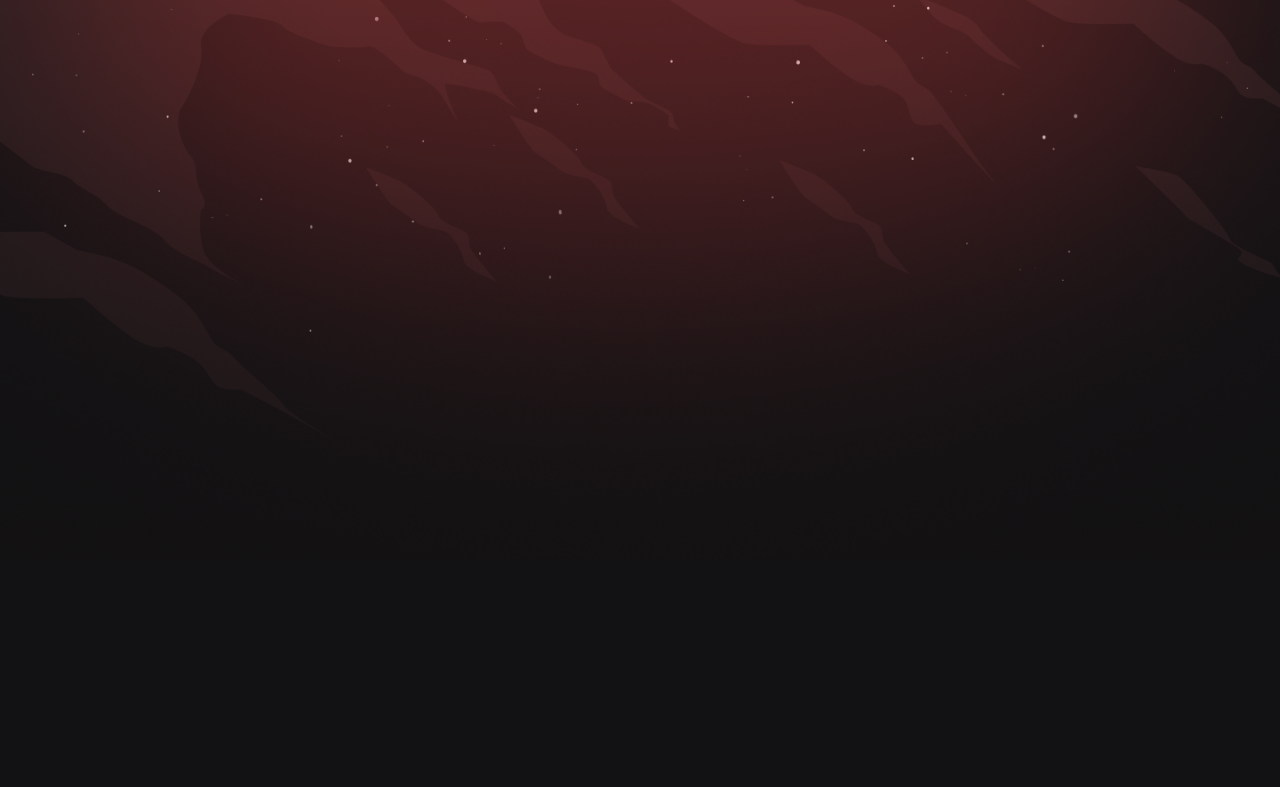
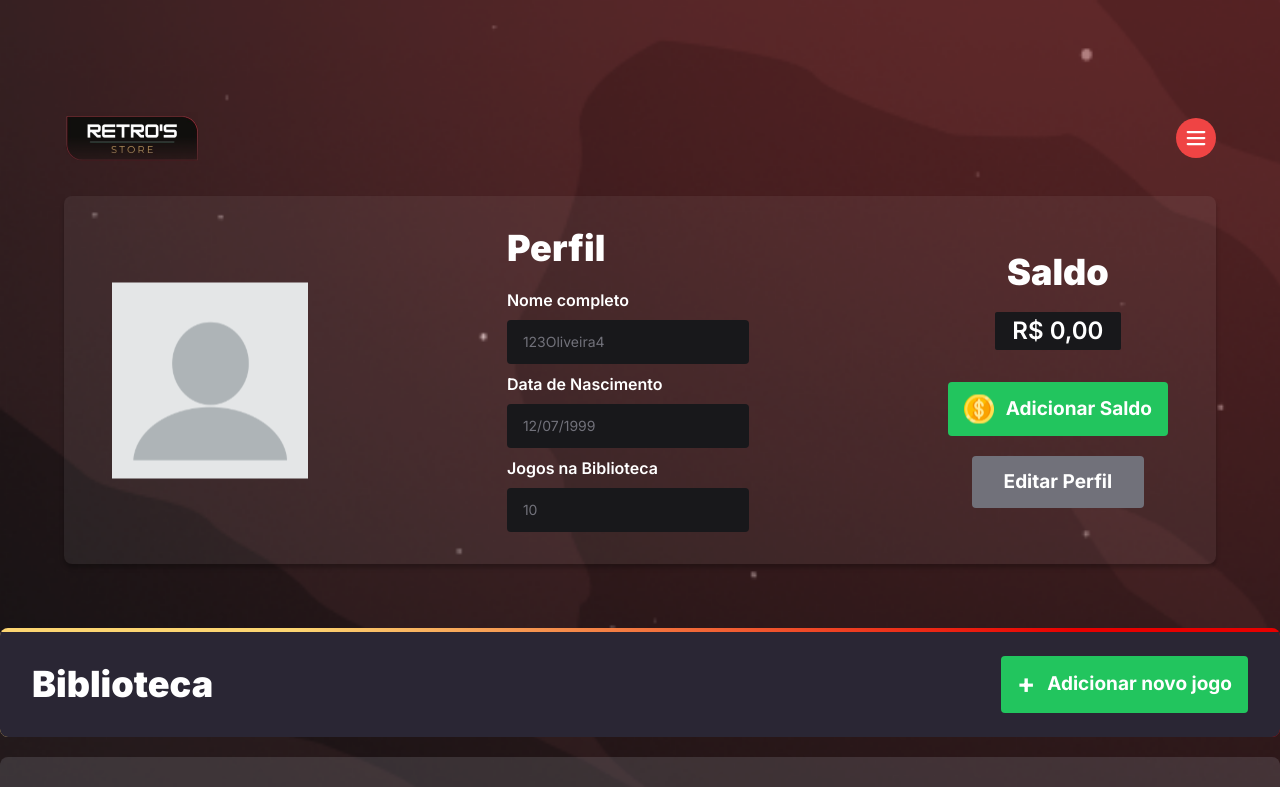
Before and after one commit to ber-lucas/retro-store, a React (Vite) app in the folder web/: page /profile in a window 1280 px wide. Before the commit this address had no page. Shown: the top 787 px of the page. Built offline with nearby package versions, Linux system fonts and the light colour scheme.

Commit message:
Criação da Seção Perfil (Profile) e seus componentes

```diff
--- /dev/null
+++ b/web/src/Form/Input.tsx
@@ -0,0 +1,12 @@
+import { InputHTMLAttributes } from "react";
+
+interface InputProps extends InputHTMLAttributes<HTMLInputElement> {}
+
+export function Input(props:InputProps) {
+    return (
+        <input
+            {...props}
+            className='bg-zinc-900 placeholder:text-zinc-500 py-3 px-4 rounded text-sm'
+        />
+    )
+}
--- a/web/src/components/CreateDropdownMenu.tsx
+++ b/web/src/components/CreateDropdownMenu.tsx
@@ -25,7 +25,7 @@ const CreateDropdownMenu = () => {
                     <DropdownMenu.Separator className='h-[1px] mb-1 bg-orange-400/50 mx-1'/>
 
                     <DropdownMenu.Group className='pl-6 pr-3 flex flex-col gap-1'>
-                        <DropdownMenu.Item title='Profile' onClick={() => {navigate('/')}} className='flex justify-between items-center hover:cursor-pointer'>
+                        <DropdownMenu.Item title='Profile' onClick={() => {navigate('/profile')}} className='flex justify-between items-center hover:cursor-pointer'>
                             Perfil
                             <UserCircle size={22} />
                         </DropdownMenu.Item>
--- /dev/null
+++ b/web/src/components/ProfileInfos.tsx
@@ -0,0 +1,49 @@
+import { Input } from "../Form/input";
+
+const ProfileInfos = () => {
+    return (
+        <header className="w-[72rem] h-[23rem] mt-8 py-6 px-12 flex justify-between items-center bg-[#fdfeff0f]" style={{'boxShadow': '0px 4px 4px rgba(0, 0, 0, 0.25)', 'borderRadius': '8px'}}>
+            <img src="../public/ProfileGuy.svg" alt="" />
+            <div>
+                <strong className="text-4xl text-white font-black block">
+                    Perfil
+                </strong>
+                <div className='flex flex-col gap-2 mt-5'>
+                        <label htmlFor="name" className='font-semibold' style={{'color': '#ffffff'}}>Nome completo</label>
+                        <Input name="name" id='name' placeholder='123Oliveira4' />
+                        <label htmlFor="date" className='font-semibold' style={{'color': '#ffffff'}}>Data de Nascimento</label>
+                        <Input name="date" id='date' placeholder='12/07/1999' />
+                        <label htmlFor="number" className='font-semibold' style={{'color': '#ffffff'}}>Jogos na Biblioteca</label>
+                        <Input name="qtdGames" id='qtdGames' placeholder='10' />
+                </div>
+            </div>
+
+            <div className="flex flex-col items-center">
+                <div>
+                    <strong className="text-4xl text-white font-black block">
+                        Saldo
+                    </strong>
+                </div>
+
+                <div className="flex bg-zinc-900 w-[126px] h-[38px] mt-5 rounded-sm justify-center items-center">
+                    <span className="text-2xl text-white font-semibold block">
+                    R$ 0,00
+                    </span>
+                </div>
+
+                <div className="mt-8 flex flex-col items-center">
+                    <button className="py-3 px-4 bg-[#22C55E] hover:bg-[#199a48] text-white rounded flex items-center gap-3">
+                        <img src="../public/ProfileCoin.svg" alt="" />
+                        <strong className="text-[19px]">Adicionar Saldo</strong>
+                    </button>
+                    <button className="py-3 px-8 mt-5 bg-[#71717A] hover:bg-[#62626a] text-white rounded flex items-center gap-3">
+                        <strong className="text-[19px]">Editar Perfil</strong>
+                    </button>
+                </div>
+            </div>
+
+        </header>
+    )
+}
+
+export default ProfileInfos;
--- /dev/null
+++ b/web/src/components/ProfileMenu.tsx
@@ -0,0 +1,22 @@
+const Menu = () => {
+  return (
+    <div className="pt-1 bg-nlw-gradient self-stretch rounded-lg mt-16 overflow-hidden">
+      <div className="bg-[#2A2634] px-8 py-6 flex justify-between items-center">
+        <div>
+          <strong className="text-4xl text-white font-black block">
+            Biblioteca
+          </strong>
+        </div>
+
+        <div className="flex gap-6 justify-center items-center">
+          <button className="py-2 px-4 bg-[#22C55E] hover:bg-[#199a48] text-white rounded flex items-center gap-3">
+            <strong className="text-[27px]">+</strong>
+            <strong className="text-[19px]">Adicionar novo jogo</strong>
+          </button>
+        </div>
+      </div>
+    </div>
+  );
+};
+
+export default Menu;
--- /dev/null
+++ b/web/src/pages/Profile.tsx
@@ -0,0 +1,17 @@
+import Header from "../components/Header";
+import ProfileInfos from "../components/ProfileInfos";
+import ProfileMenu from "../components/ProfileMenu";
+import Body from "../components/Store/Body";
+
+function Profile() {
+    return(
+        <div className="max-w-[1360px] mx-auto flex flex-col items-center my-20">
+            <Header />
+            <ProfileInfos />
+            <ProfileMenu />
+            <Body />
+        </div>
+    )
+}
+
+export default Profile;
--- a/web/src/routes.tsx
+++ b/web/src/routes.tsx
@@ -2,12 +2,14 @@ import { Routes, Route} from 'react-router-dom';
 
 import Landing from './pages/Landing';
 import Store from './pages/Store';
+import Profile from './pages/Profile';
 
 const MainRoutes = () => {
     return (
         <Routes>
             <Route path='/' element={<Landing />}/>
             <Route path='/store' element={<Store />}/>
+            <Route path='/profile' element={<Profile />}/>
         </Routes>
     )
 }
```
Also changed, not shown: web/public/ProfileCoin.svg (added), web/public/ProfileGuy.svg (added).
